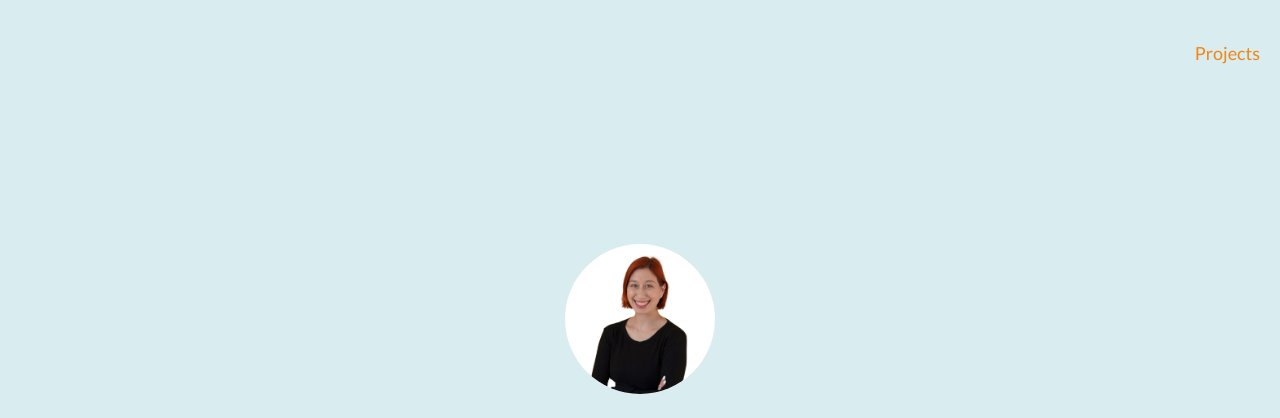
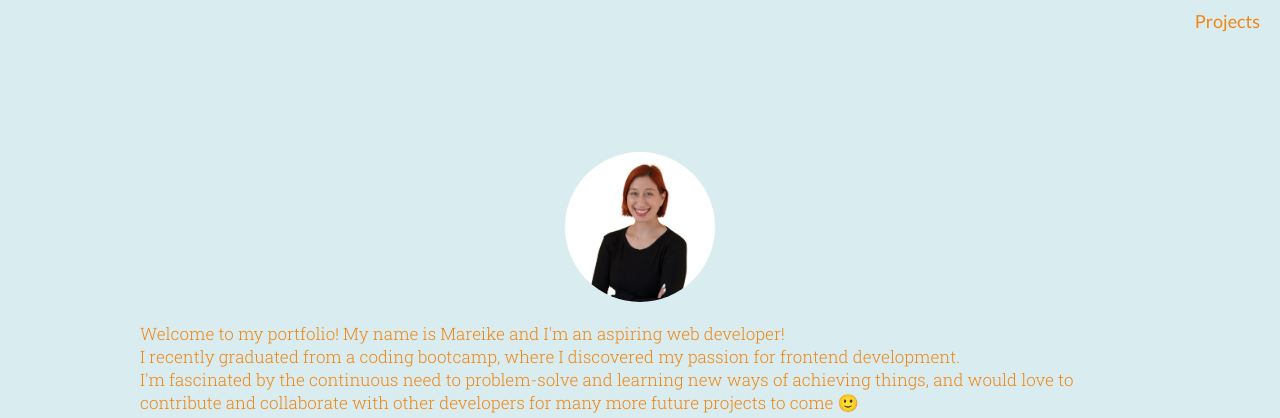
Before and after one commit to MareikeHeuer/mareike-heuer-portfolio, a website: page index.html in a window 1280 px wide. Shown: the top 418 px of the page. Drawn offline with Linux system fonts and the light colour scheme.

Commit message:
fix height issue on profile page

```diff
--- a/index.html
+++ b/index.html
@@ -17,8 +17,8 @@
       crossorigin="anonymous"
     ></script>
   </head>
-  <body class="container">
-    <header class="header">
+  <body class="">
+    <header class="profile-header">
       <a href="projects.html" class="header__item">Projects</a>
     </header>
     <div class="profile">
--- a/sass/_header.scss
+++ b/sass/_header.scss
@@ -7,6 +7,7 @@
   align-items: center;
   margin-top: 1rem;
   margin-right: 2rem;
+  margin-bottom: 2rem;
 
   a {
     font-weight: 400;
@@ -19,3 +20,17 @@
     font-size: 1.5rem;
   }
 }
+
+.profile-header {
+  display: flex;
+  justify-content: flex-end;
+  align-items: center;
+  margin-top: 1rem;
+  margin-right: 2rem;
+  margin-bottom: 2rem;
+
+  a {
+    font-weight: 400;
+    font-size: 1.8rem;
+  }
+}
--- a/sass/_profile.scss
+++ b/sass/_profile.scss
@@ -1,12 +1,11 @@
 .profile {
   background-color: $color-primary;
-  height: 80vh;
-  grid-column: center-start / center-end;
 
   display: flex;
   flex-direction: column;
   justify-content: center;
   padding: 2rem 4rem;
+  margin-top: 10rem;
 
   // display: grid;
   // justify-content: center;
@@ -35,6 +34,8 @@
   &__links {
     margin-top: 2rem;
     font-size: 3.5rem;
+    display: flex;
+    flex-direction: row;
   }
 }
 x .skills {
```
Also changed, not shown: css/style.css.
